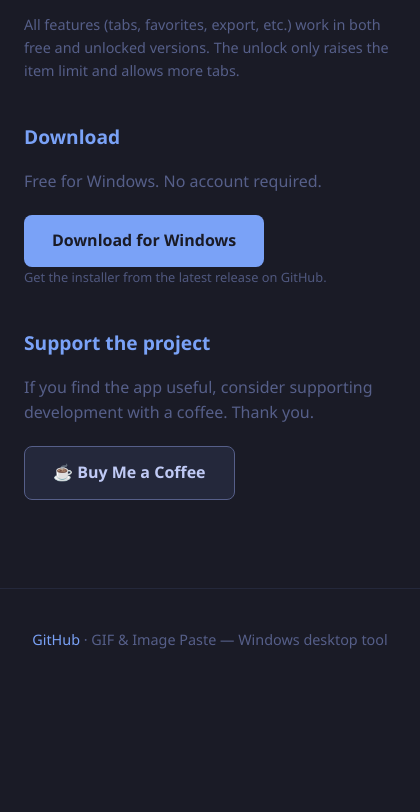
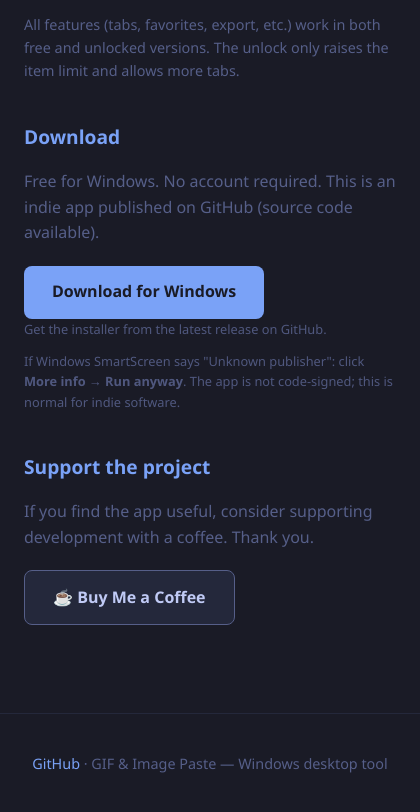
Before and after one commit to smartopslab128-ctrl/gif-image-paste, an Electron app: page docs/index.html in a window 420 px wide. Shown: the part 4439-5251 px from the top of the page. Before the commit the page ends 5128 px from the top, so only its background shows below. Drawn offline with Linux system fonts and the light colour scheme.

Commit message:
Add indie app note near Download

```diff
--- a/docs/index.html
+++ b/docs/index.html
@@ -86,9 +86,10 @@
 
     <section class="download">
       <h2>Download</h2>
-      <p>Free for Windows. No account required.</p>
+      <p>Free for Windows. No account required. This is an indie app published on GitHub (source code available).</p>
       <a href="https://github.com/smartopslab128-ctrl/gif-image-paste/releases/latest" class="btn-download" target="_blank" rel="noopener">Download for Windows</a>
       <p class="download-note">Get the installer from the latest release on GitHub.</p>
+      <p class="download-note">If Windows SmartScreen says "Unknown publisher": click <strong>More info</strong> → <strong>Run anyway</strong>. The app is not code-signed; this is normal for indie software.</p>
     </section>
 
     <section class="support">
--- a/package.json
+++ b/package.json
@@ -11,13 +11,14 @@
   "author": "",
   "license": "MIT",
   "devDependencies": {
-    "electron": "^28.0.0",
+    "electron": "^34.0.0",
     "electron-builder": "^24.9.1"
   },
   "build": {
     "appId": "com.gifpaste.tool",
     "productName": "GIF & Image Paste",
     "directories": { "output": "dist" },
+    "asar": false,
     "win": { "target": "nsis" },
     "nsis": { "oneClick": false, "allowToChangeInstallationDirectory": true }
   }
```
Also changed, not shown: 1 other file.
